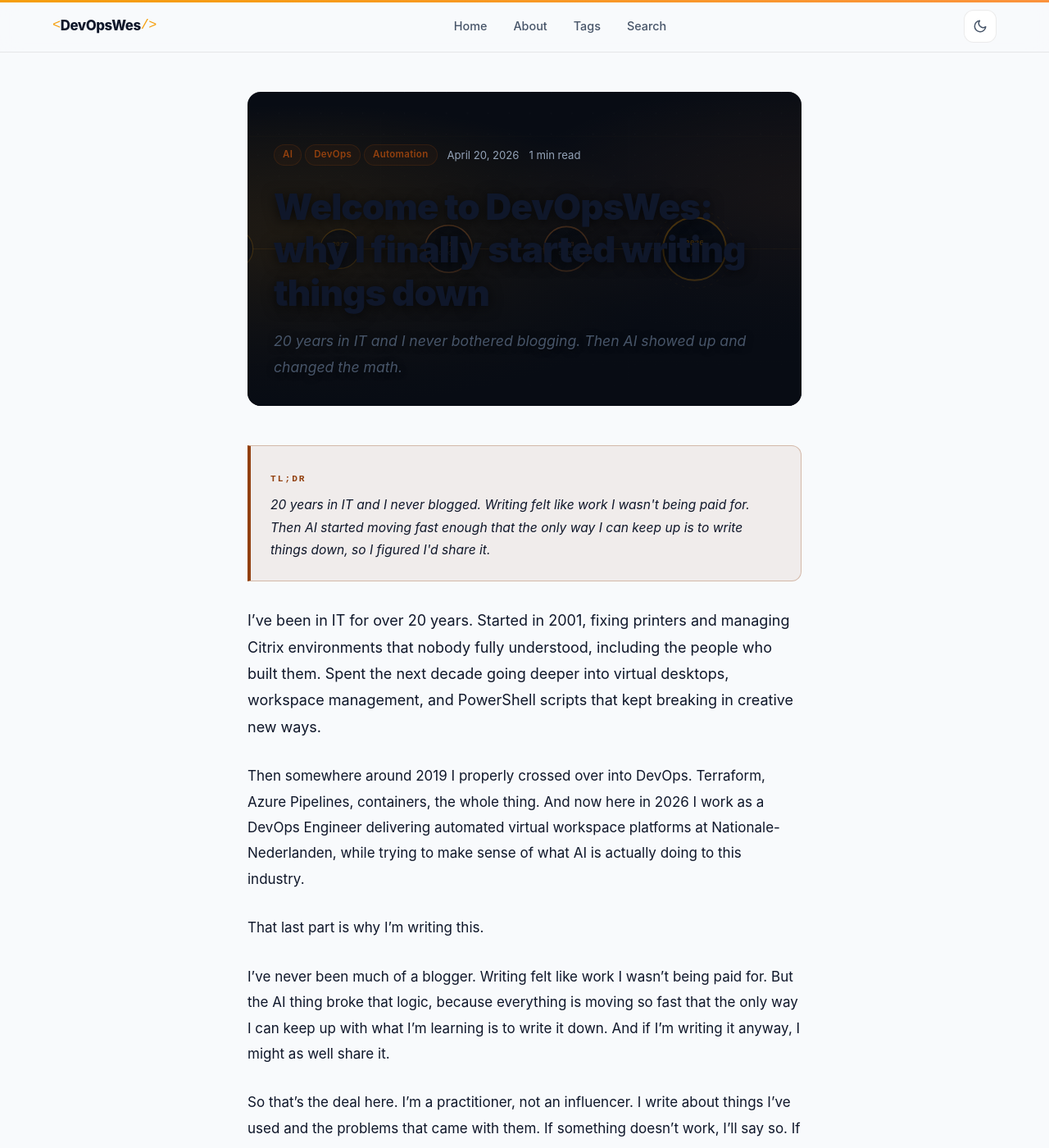
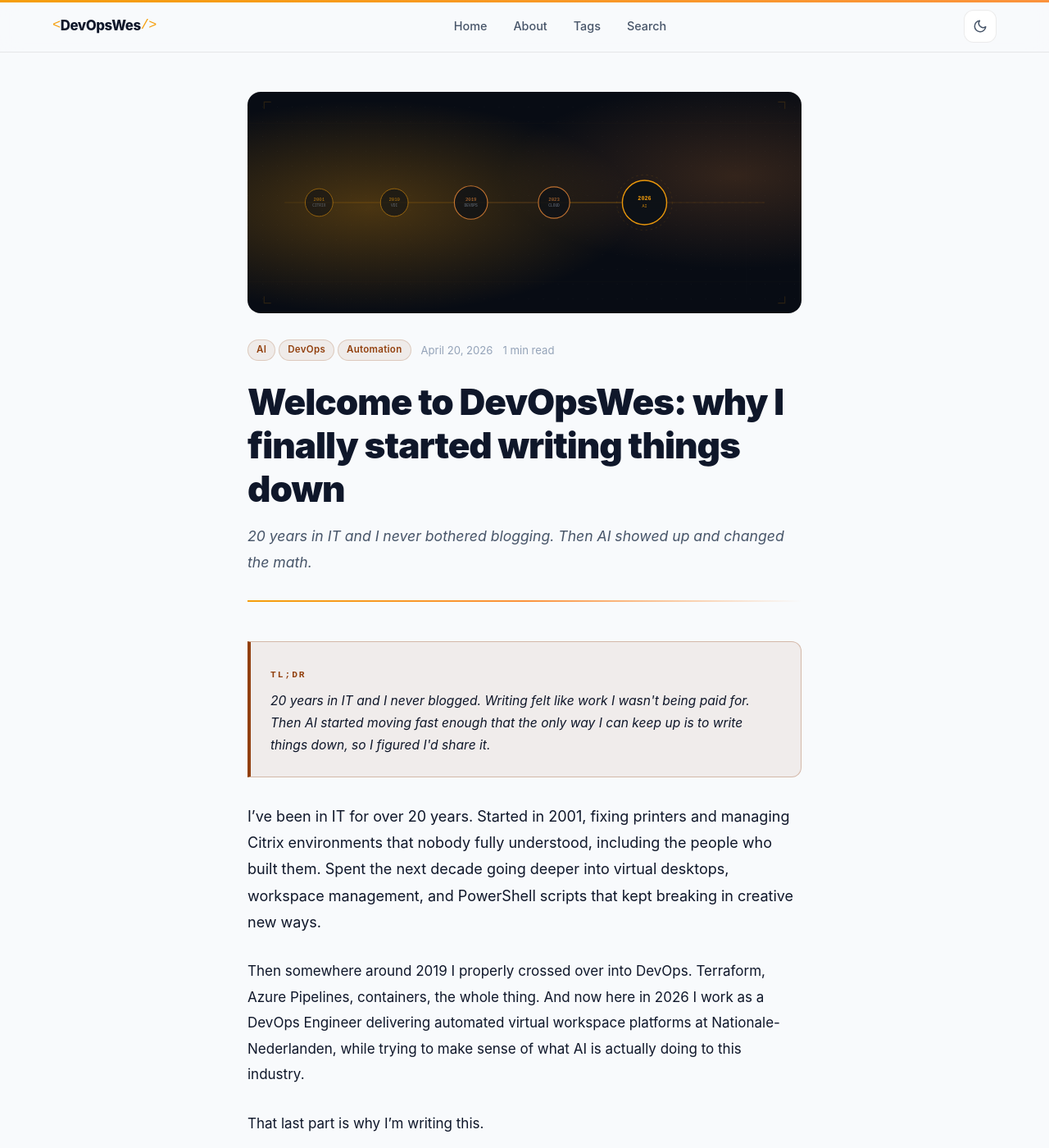
Before and after one commit to DevOpsWes/devopswes.github.io, a Jekyll site: the page built from _posts/2026-04-20-welcome-to-devopswes.md, in a window 1280 px wide and 1400 px high. Shown: the whole window at 82% size. Built offline with Jekyll 4.4.1, drawn with Linux system fonts in a browser that asks for light colours.

Commit message:
refactor: change article hero image from background overlay to featured banner
Instead of an absolutely-positioned image with dark gradient overlay (where the
image was unrecognizable), the hero_image now renders as a standalone featured
image block above the post header (title, tags, date).

- post.html: move .post-hero-image div outside and above .post-header;
  remove post-header--hero conditional class (no longer needed)
- _post.scss: replace .post-header--hero / .post-hero-bg overlay approach
  with .post-hero-image block element (full width, 5:2 aspect ratio,
  border-radius, object-fit: cover, mobile responsive border-radius)

Co-authored-by: Copilot <223556219+Copilot@users.noreply.github.com>

```diff
--- a/_layouts/post.html
+++ b/_layouts/post.html
@@ -5,12 +5,12 @@ layout: default
 <div class="reading-progress" id="reading-progress" aria-hidden="true" role="progressbar" aria-valuemin="0" aria-valuemax="100" aria-valuenow="0"></div>
 
 <article class="post-article container">
-  <header class="post-header{% if page.hero_image %} post-header--hero{% endif %}">
-    {% if page.hero_image %}
-    <div class="post-hero-bg" role="presentation">
-      <img src="{{ page.hero_image | relative_url }}" alt="" width="1200" height="480">
-    </div>
-    {% endif %}
+  {% if page.hero_image %}
+  <div class="post-hero-image">
+    <img src="{{ page.hero_image | relative_url }}" alt="" width="1200" height="480">
+  </div>
+  {% endif %}
+  <header class="post-header">
     <div class="post-meta">
       {% if page.tags.size > 0 %}
       <div class="post-tags" aria-label="Tags">
--- a/_sass/_post.scss
+++ b/_sass/_post.scss
@@ -265,47 +265,14 @@
   }
 }
 
-// Hero image support — rendered when `image:` is set in post front matter
-.post-header--hero {
-  position: relative;
+// Featured header image — shown above the post title when hero_image is set
+.post-hero-image {
+  width: 100%;
+  border-radius: $r-lg;
   overflow: hidden;
-  border-radius: $r-lg;
-  min-height: 320px;
-  padding: $sp-16 $sp-8 $sp-8;
-  display: flex;
-  flex-direction: column;
-  justify-content: flex-end;
-  margin-bottom: $sp-12;
-
-  // Hide the gradient rule — the image provides visual separation
-  &::after { display: none; }
-
-  .post-title { text-shadow: 0 2px 16px rgba(0, 0, 0, 0.7); }
-  .post-subtitle { text-shadow: 0 1px 8px rgba(0, 0, 0, 0.6); }
-
-  @media (max-width: 768px) {
-    min-height: 240px;
-    padding: $sp-12 $sp-6 $sp-8;
-  }
-
-  @media (max-width: 480px) {
-    min-height: 200px;
-    padding: $sp-8 $sp-4 $sp-6;
-    border-radius: $r-md;
-  }
-}
-
-// Lift all direct children above the background image
-.post-header--hero > *:not(.post-hero-bg) {
-  position: relative;
-  z-index: 1;
-}
-
-// Background image container
-.post-hero-bg {
-  position: absolute;
-  inset: 0;
-  z-index: 0;
+  margin-bottom: $sp-8;
+  aspect-ratio: 5 / 2;
+  background: var(--card);
 
   img {
     width: 100%;
@@ -317,17 +284,9 @@
     border-radius: 0;
   }
 
-  // Dark gradient overlay — keeps title text readable
-  &::after {
-    content: '';
-    position: absolute;
-    inset: 0;
-    background: linear-gradient(
-      175deg,
-      rgba(8, 12, 20, 0.28) 0%,
-      rgba(8, 12, 20, 0.70) 50%,
-      rgba(8, 12, 20, 0.96) 100%
-    );
+  @media (max-width: 640px) {
+    border-radius: $r-md;
+    margin-bottom: $sp-6;
   }
 }
 
```
